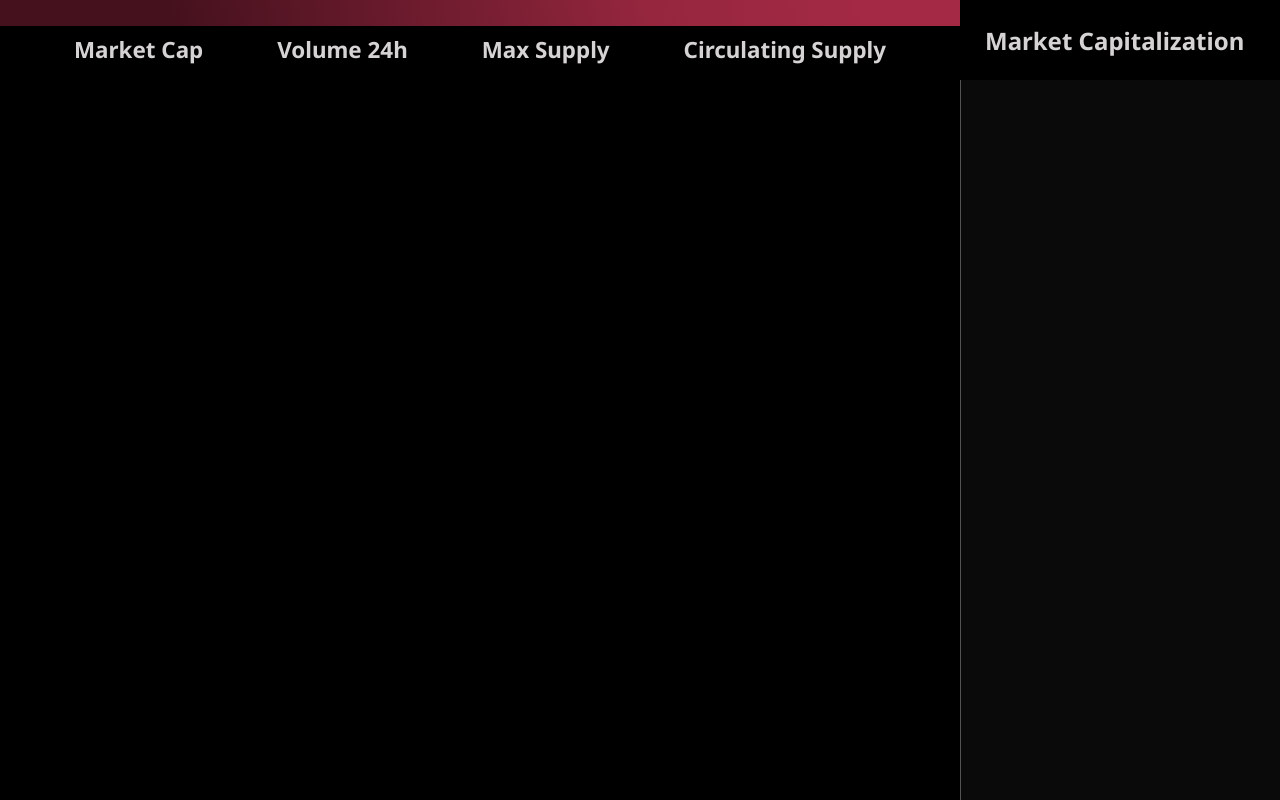
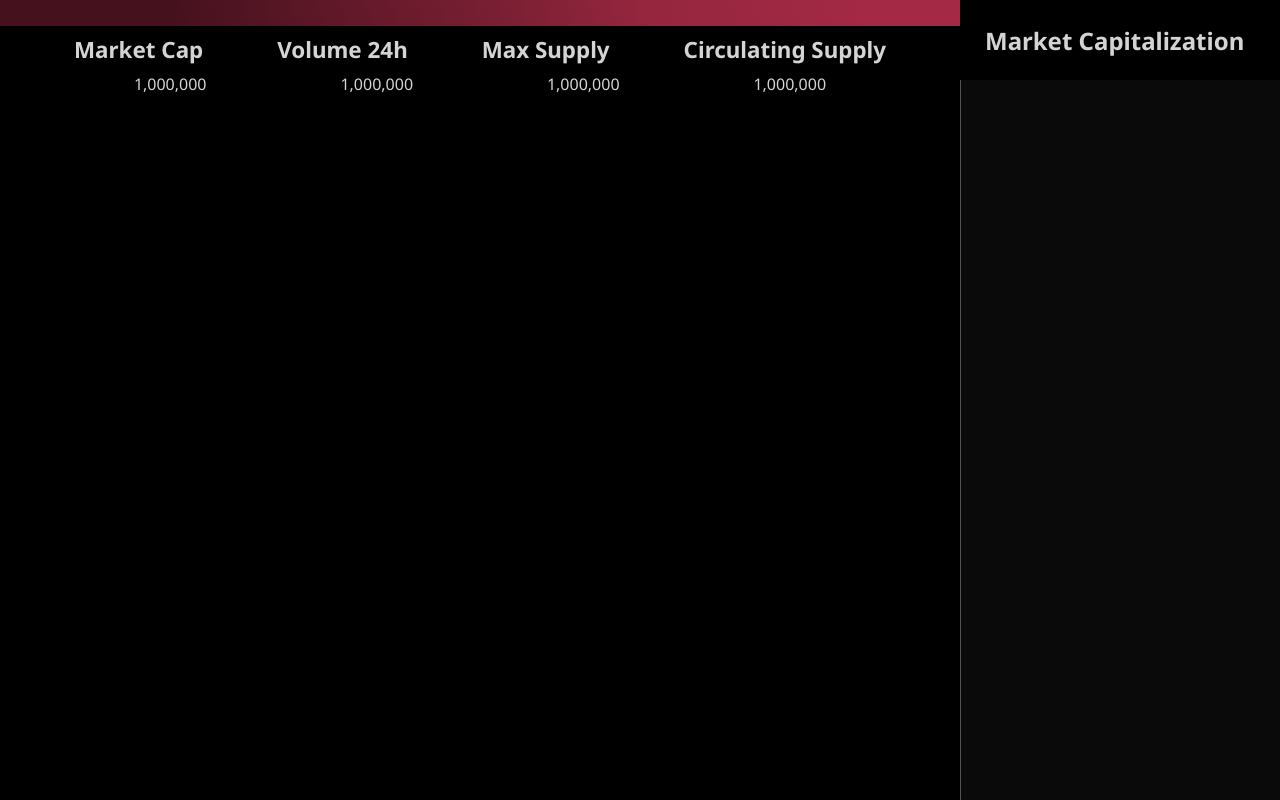
Before and after one commit to Dazboy2020/crypto-tracker, a plain HTML site: page index.html in a window 1280 px wide. Drawn offline with Linux system fonts and the light colour scheme; no server answers.

Commit message:
infobar details initial placement

```diff
--- a/index.html
+++ b/index.html
@@ -34,6 +34,13 @@
                     <div class="max__supply">Max Supply</div>
                     <div class="circulating__supply">Circulating Supply</div>
                 </div>
+				<div class="infobar__details">
+					<div class="market__cap__details">1,000,000</div>
+                    <div class="volume24h__details">1,000,000</div>
+                    <div class="max__supply__details">1,000,000</div>
+                    <div class="circulating__supply__details">1,000,000</div>
+
+				</div>
 				<div class="tradingview-widget-container" id="tv__chart"></div>
 			</div> <!-- left side -->
 
--- a/main.js
+++ b/main.js
@@ -102,15 +102,26 @@ function updateHeaderInfo(results) {
 					<div class="main__price">$${INFormat.format(
 						results[0].current_price.toFixed(2)
 					)}</div>
-
-
-
-
 		</div>
 	`;
 	document.querySelector('.main__heading').appendChild(div);
 	const symbol = results[0].symbol;
 	loadChart(symbol);
+}
+
+//! INFOBAR DETAILS
+function infobarDetails() {
+	const div = document.createElement('div');
+	div.innerHTML = `
+	<div class="infobar__details">
+					<div class="market__cap__details">1,000,000</div>
+                    <div class="volume24h__details">1,000,000</div>
+                    <div class="max__supply__details">1,000,000</div>
+                    <div class="circulating__supply__details">1,000,000</div>
+					</div>
+	`;
+
+	document.querySelector('.infobar').appendChild(div);
 }
 
 //! LOAD TRADING VIEW
--- a/style.css
+++ b/style.css
@@ -188,6 +188,19 @@ body {
 	flex-direction: column;
 }
 
+.market__cap__details,
+.volume24h__details,
+.max__supply__details,
+.circulating__supply__details {
+	display: flex;
+	flex-direction: column;
+}
+
+.infobar__details {
+	display: flex;
+	justify-content: space-evenly;
+}
+
 .main__heading {
 	width: 100%;
 	display: flex;
```
